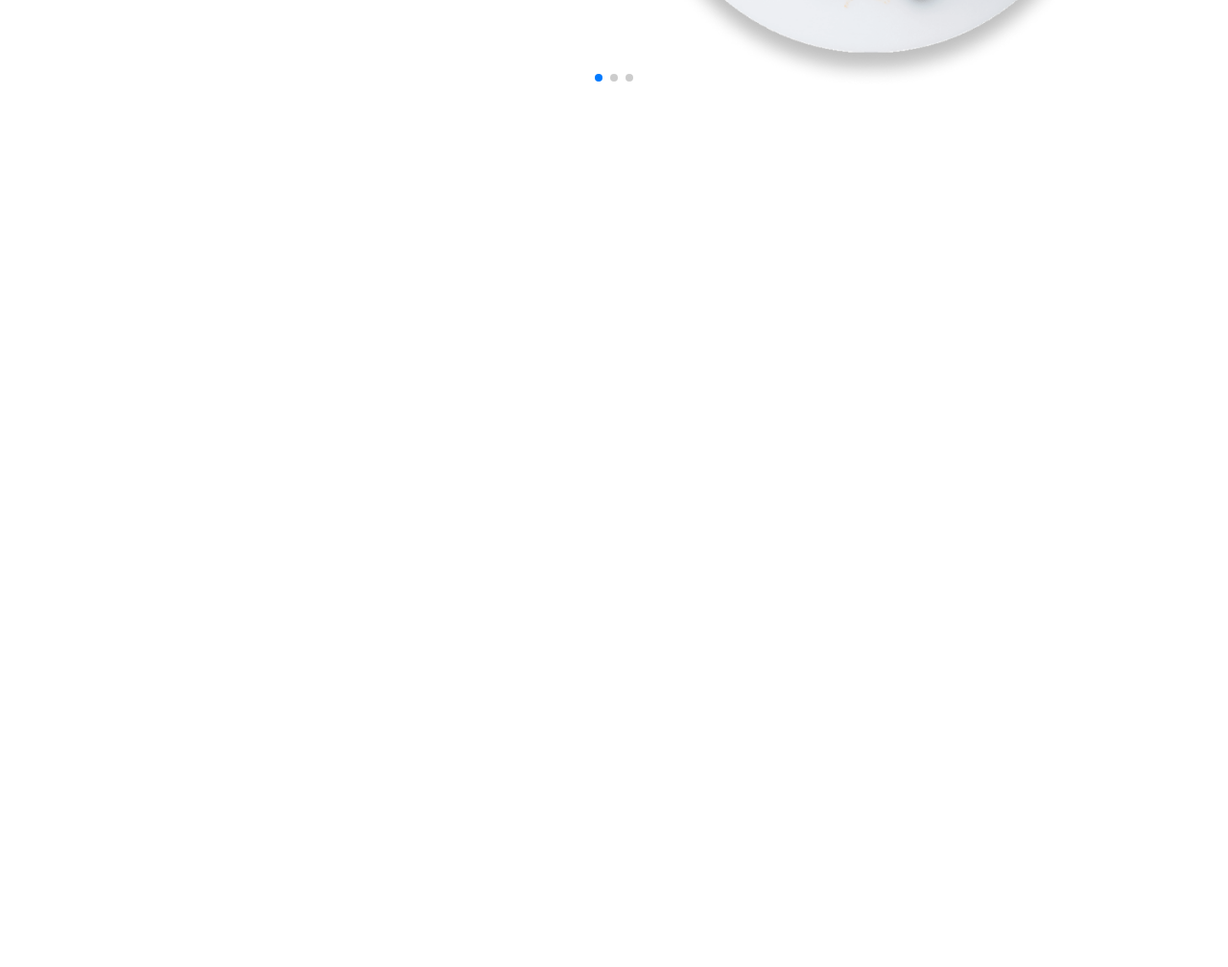
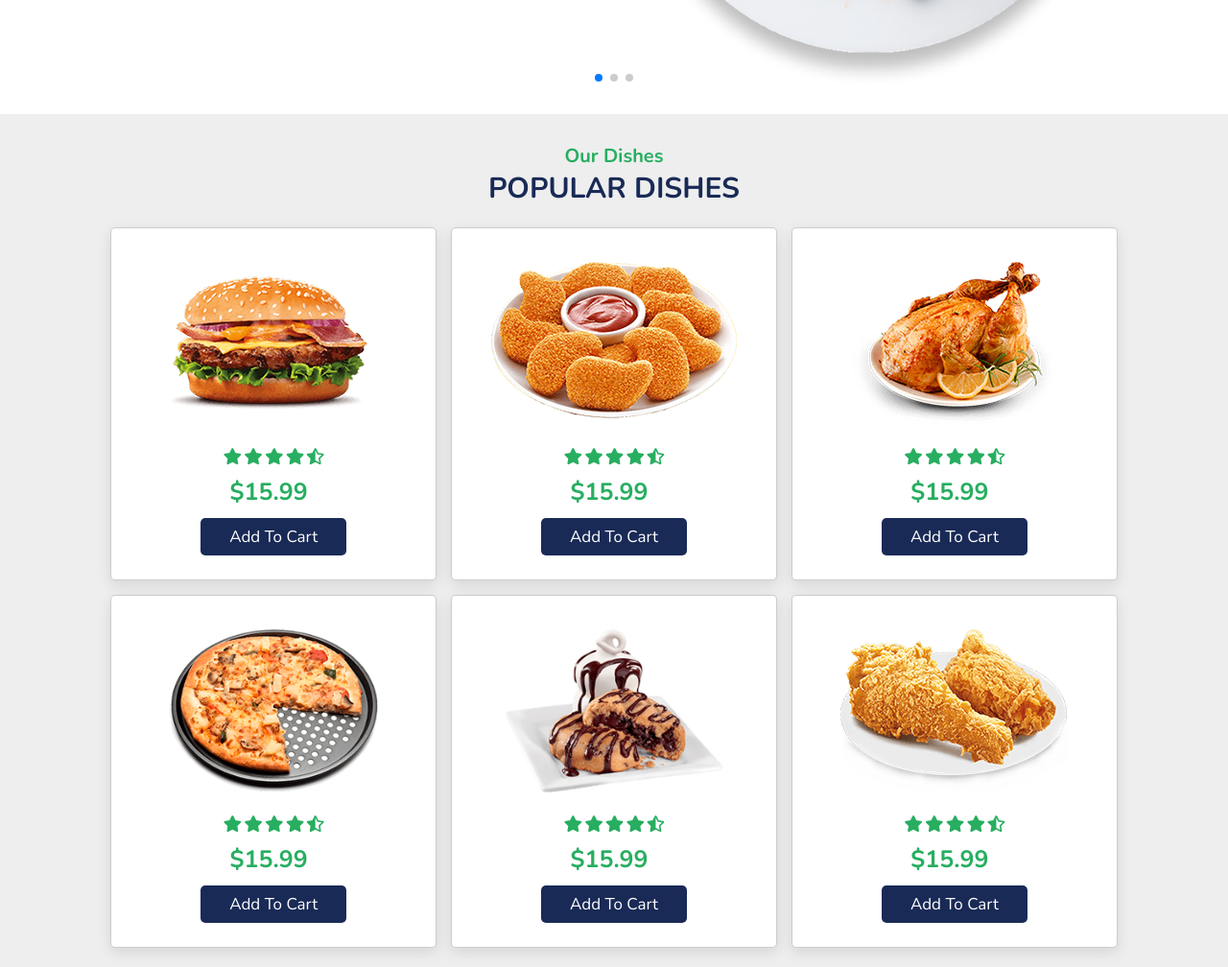
Before and after one commit to JustaveD/Resto, a plain HTML site: page index.html in a window 1280 px wide. Shown: the part 534-1542 px from the top of the page at 96% size. Before the commit the page ends 800 px from the top, so only its background shows below. Drawn offline with nearby package versions, Linux system fonts and the light colour scheme.

Commit message:
Dishes section, responsive

```diff
--- a/css/style.css
+++ b/css/style.css
@@ -49,6 +49,20 @@ section:nth-child(even){
 .btn:hover{
     background-color: var(--green);
     letter-spacing: .1rem;
+}
+
+.sub-heading{
+    text-align: center;
+    color: var(--green);
+    font-size: 2rem;
+    padding-top: 1rem;
+}
+.heading{
+    text-align: center;
+    color: var(--black);
+    font-size: 3rem;
+    padding-bottom: 2rem;
+    text-transform: uppercase;
 }
 
 /* Header */
@@ -201,14 +215,78 @@ header .icons #menu-bars{
     background:var(--green);
 }
 
+/* DISHES SECTION */
+.dishes .box-container{
+    display: grid;
+    grid-template-columns: repeat(auto-fit, minmax(28rem, 1fr));
+    gap: 1.5rem;
+}
+.dishes .box-container .box{
+    padding: 2.5rem;
+    background-color: #fff;
+    border-radius: .5rem;
+    border: .1rem solid rgba(0,0,0,.2);
+    box-shadow: var(--box-shadow);
+    position: relative;
+    overflow: hidden;
+    text-align: center;
+}
 
+.dishes .box-container .box .fa-heart,
+.dishes .box-container .box .fa-eye{
+    position: absolute;
+    top:1.5rem;
+    background-color: #eee;
+    border-radius: 50%;
+    width: 5rem;
+    height: 5rem;
+    line-height: 5rem;
+    font-size: 2rem;
+    color: var(--black);
+}
 
+.dishes .box-container .box .fa-heart:hover,
+.dishes .box-container .box .fa-eye:hover{
+    color:#fff;
+    background-color: var(--green);
+}
 
+.dishes .box-container .box .fa-heart{
+    right: -15rem;
+}
+.dishes .box-container .box .fa-eye{
+    left: -15rem;
+}
+.dishes .box-container .box:hover .fa-heart{
+    right: 1.5rem;
+}
+.dishes .box-container .box:hover .fa-eye{
+    left: 1.5rem;
+}
 
+.dishes .box-container .box img{
+    margin: 1rem 0;
+    height: 17rem;
+}
 
-
-
-
+.dishes .box-container .box  h3{
+    color: var(--black);
+    font-size: 2.5rem;
+}
+.dishes .box-container .box .stars{
+    padding: 1rem;
+}
+.dishes .box-container .box .stars i{
+    font-size: 1.7rem;
+    color: var(--green);
+}
+.dishes .box-container .box span{
+    color: var(--green);
+    font-weight: bolder;
+    margin-right: 1rem;
+    font-size: 2.5rem;
+    display: block;
+}
 
 
 
@@ -297,6 +375,11 @@ header .icons #menu-bars{
 
         font-size: 5rem;
     }
+
+    .dishes .box-container .box img{
+        height: auto;
+        width: 100%;
+    }
 }
 
 @media (max-width:425px){
--- a/index.html
+++ b/index.html
@@ -89,7 +89,99 @@
         </div>
     </section>
     <!-- home section end  -->
+    <!-- Dishes section starts -->
+    <section class="dishes" id="dishes">
+        <h3 class="sub-heading">our dishes</h3>
+        <h1 class="heading">popular dishes</h1>
 
+        <div class="box-container">
+            <div class="box">
+                <a href="" class="fas fa-heart"></a>
+                <a href="" class="fas fa-eye"></a>
+                <img src="./images/dish-1.png" alt="">
+                <div class="stars">
+                    <i class="fas fa-star"></i>
+                    <i class="fas fa-star"></i>
+                    <i class="fas fa-star"></i>
+                    <i class="fas fa-star"></i>
+                    <i class="fas fa-star-half-alt"></i>
+                </div>
+                <span>$15.99</span>
+                <a href="#" class="btn">add to cart</a>
+            </div>
+            <div class="box">
+                <a href="" class="fas fa-heart"></a>
+                <a href="" class="fas fa-eye"></a>
+                <img src="./images/dish-2.png" alt="">
+                <div class="stars">
+                    <i class="fas fa-star"></i>
+                    <i class="fas fa-star"></i>
+                    <i class="fas fa-star"></i>
+                    <i class="fas fa-star"></i>
+                    <i class="fas fa-star-half-alt"></i>
+                </div>
+                <span>$15.99</span>
+                <a href="#" class="btn">add to cart</a>
+            </div>
+            <div class="box">
+                <a href="" class="fas fa-heart"></a>
+                <a href="" class="fas fa-eye"></a>
+                <img src="./images/dish-3.png" alt="">
+                <div class="stars">
+                    <i class="fas fa-star"></i>
+                    <i class="fas fa-star"></i>
+                    <i class="fas fa-star"></i>
+                    <i class="fas fa-star"></i>
+                    <i class="fas fa-star-half-alt"></i>
+                </div>
+                <span>$15.99</span>
+                <a href="#" class="btn">add to cart</a>
+            </div>
+            <div class="box">
+                <a href="" class="fas fa-heart"></a>
+                <a href="" class="fas fa-eye"></a>
+                <img src="./images/dish-4.png" alt="">
+                <div class="stars">
+                    <i class="fas fa-star"></i>
+                    <i class="fas fa-star"></i>
+                    <i class="fas fa-star"></i>
+                    <i class="fas fa-star"></i>
+                    <i class="fas fa-star-half-alt"></i>
+                </div>
+                <span>$15.99</span>
+                <a href="#" class="btn">add to cart</a>
+            </div>
+            <div class="box">
+                <a href="" class="fas fa-heart"></a>
+                <a href="" class="fas fa-eye"></a>
+                <img src="./images/dish-5.png" alt="">
+                <div class="stars">
+                    <i class="fas fa-star"></i>
+                    <i class="fas fa-star"></i>
+                    <i class="fas fa-star"></i>
+                    <i class="fas fa-star"></i>
+                    <i class="fas fa-star-half-alt"></i>
+                </div>
+                <span>$15.99</span>
+                <a href="#" class="btn">add to cart</a>
+            </div>
+            <div class="box">
+                <a href="" class="fas fa-heart"></a>
+                <a href="" class="fas fa-eye"></a>
+                <img src="./images/dish-6.png" alt="">
+                <div class="stars">
+                    <i class="fas fa-star"></i>
+                    <i class="fas fa-star"></i>
+                    <i class="fas fa-star"></i>
+                    <i class="fas fa-star"></i>
+                    <i class="fas fa-star-half-alt"></i>
+                </div>
+                <span>$15.99</span>
+                <a href="#" class="btn">add to cart</a>
+            </div>
+        </div>
+    </section>
+    <!-- Dishes section end -->
 
 
 
```
